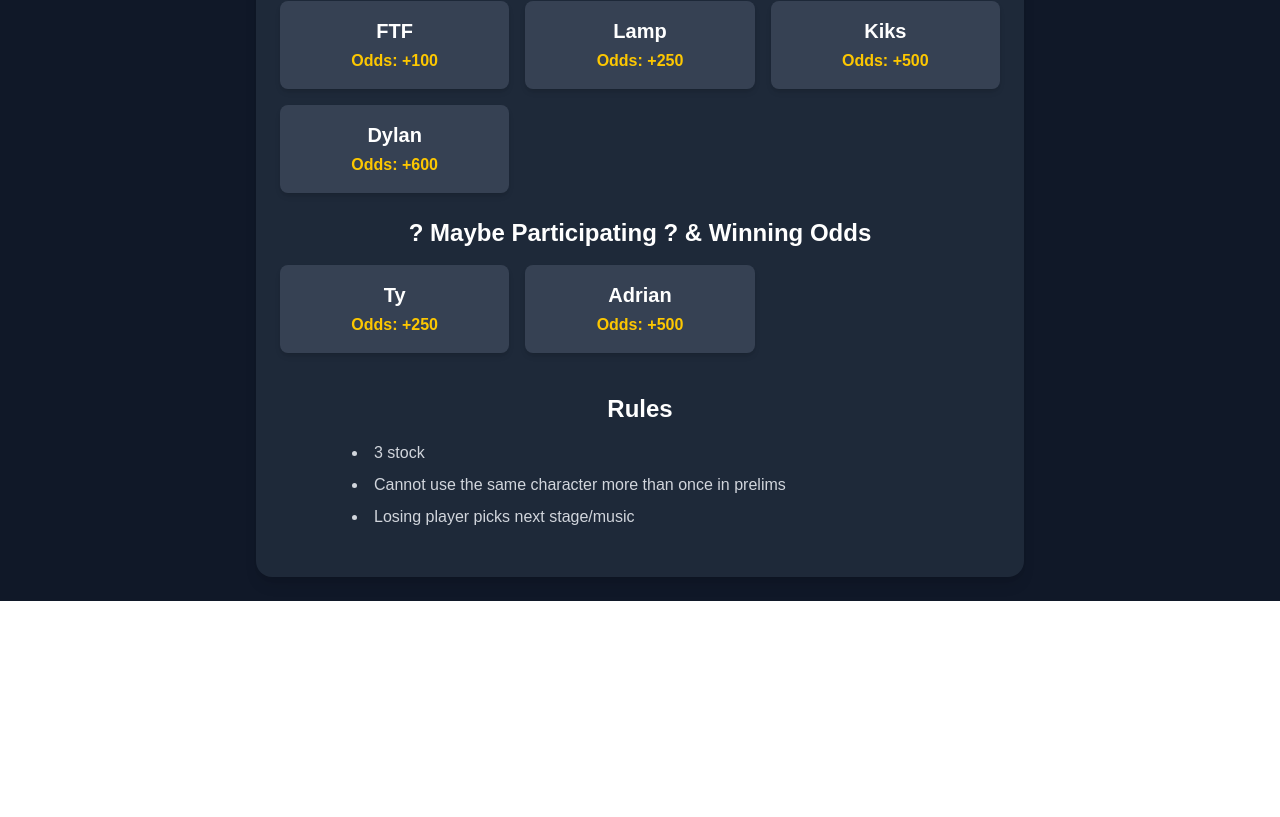
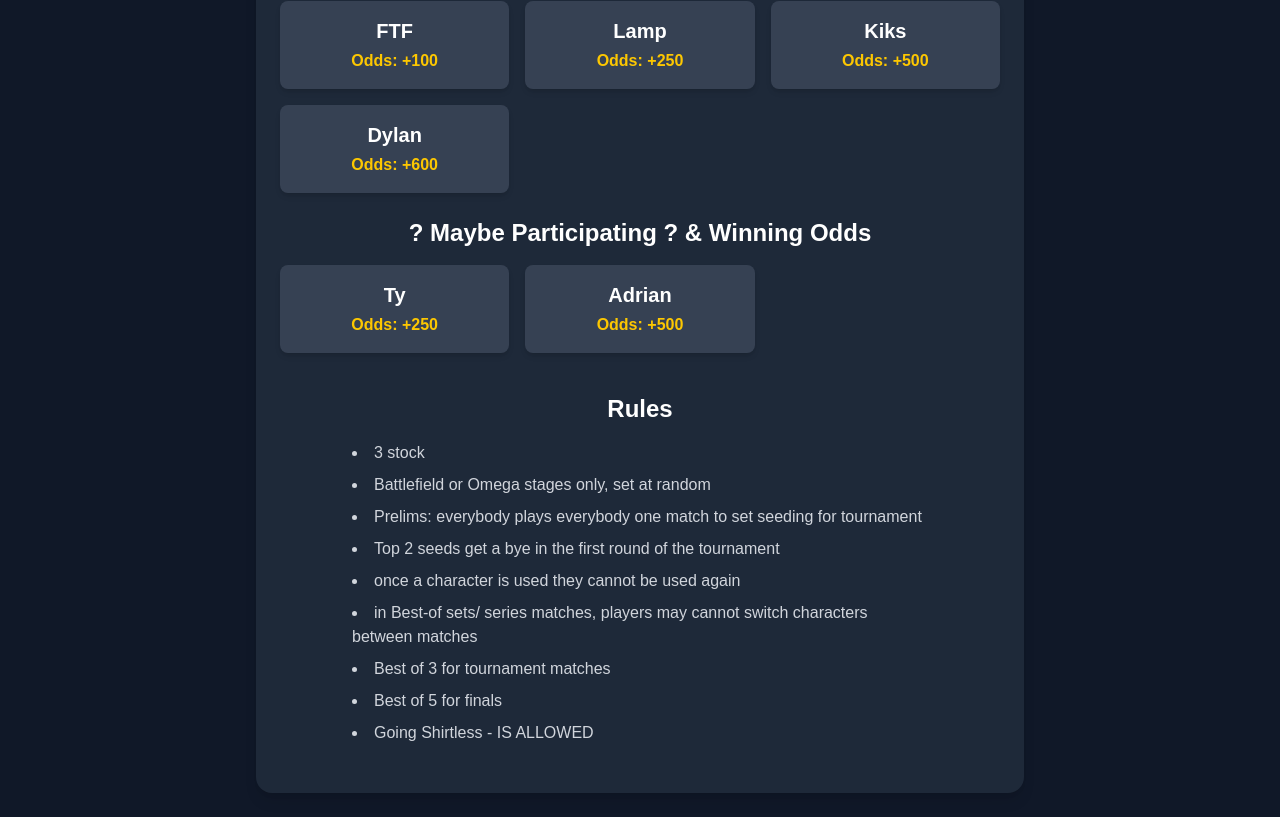
Before and after one commit to ACwolf55/ssb-league, a Next.js app: page /upcoming in a window 1280 px wide. Shown: the part 523-1340 px from the top of the page. Before the commit the page ends 1124 px from the top, so only its background shows below. Built offline with nearby package versions, Linux system fonts and the light colour scheme.

Commit message:
rule changes

```diff
--- a/app/upcoming/page.tsx
+++ b/app/upcoming/page.tsx
@@ -26,10 +26,16 @@ const event = {
   ],
   rules: [
     "3 stock",
-    "Cannot use the same character more than once in prelims",
-    "Losing player picks next stage/music",
+    "Battlefield or Omega stages only, set at random",
+    "Prelims: everybody plays everybody one match to set seeding for tournament",
+    "Top 2 seeds get a bye in the first round of the tournament",
+    "once a character is used they cannot be used again",
+    "in Best-of sets/ series matches, players may cannot switch characters between matches",
+    "Best of 3 for tournament matches",
+    " Best of 5 for finals",
+    "Going Shirtless - IS ALLOWED"
   ],
-  info: "This is the final match of the championship series. Please follow all tournament rules and respect players.",
+  info: "Winner's Trophy still pending...",
 };
 
 export default function Upcoming() {
```
